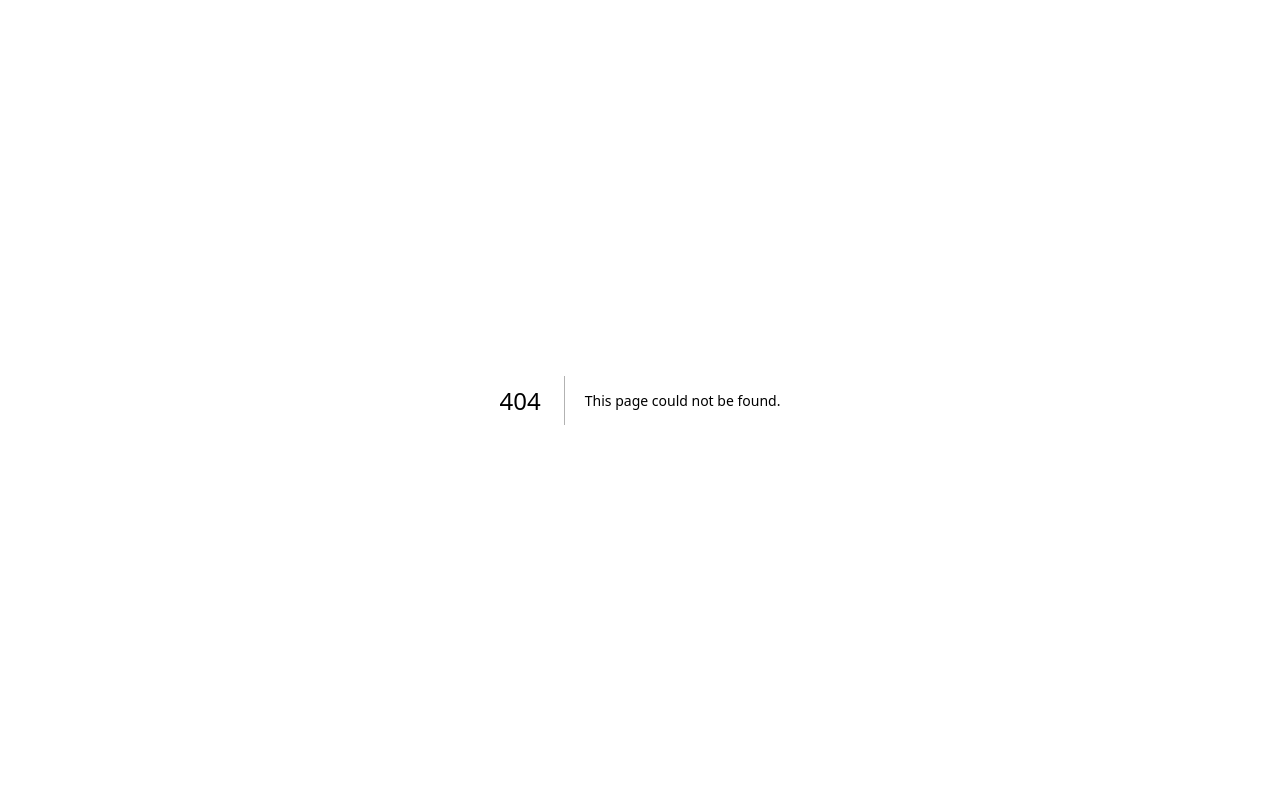
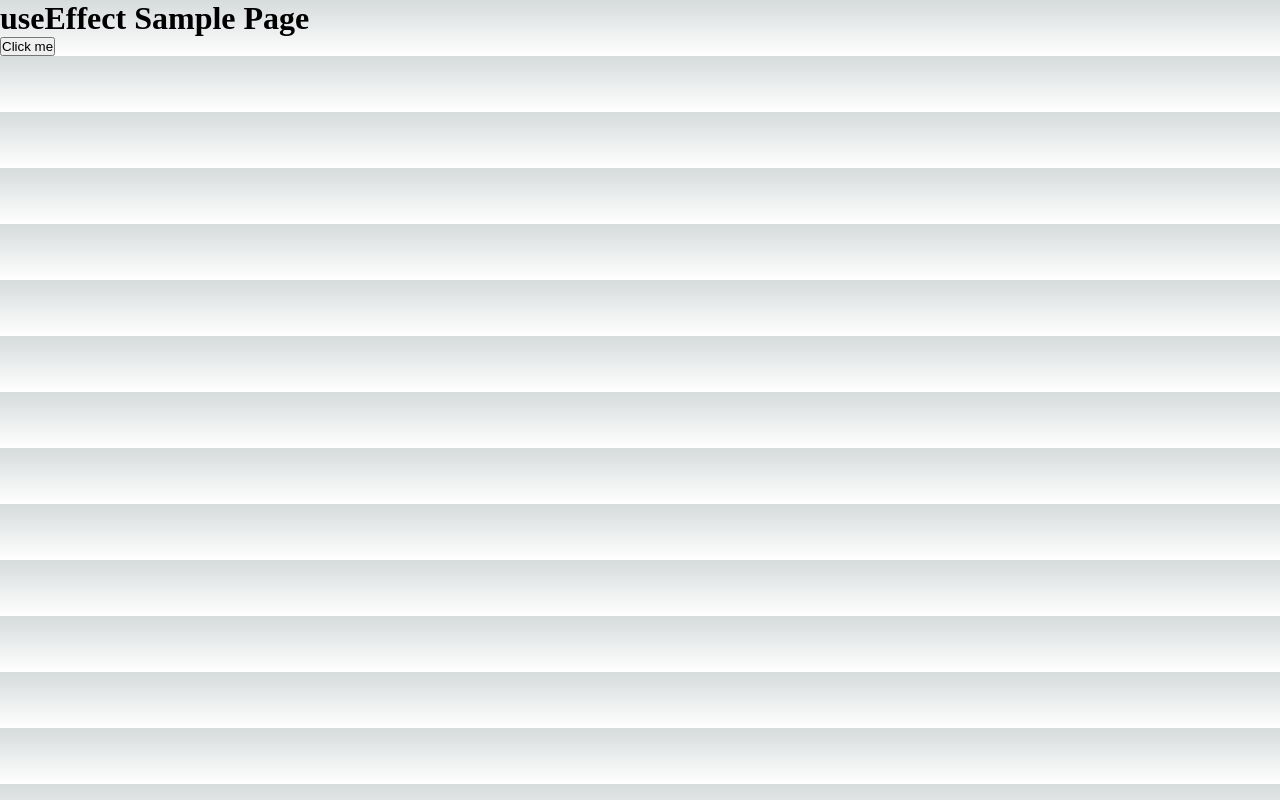
Before and after one commit to negi524/nextjs-starter, a Next.js app: page /use-effect-sample in a window 1280 px wide. Before the commit this address had no page. Built offline with nearby package versions, Linux system fonts and the light colour scheme.

Commit message:
add useEffect sample

```diff
--- /dev/null
+++ b/src/app/use-effect-sample/page.tsx
@@ -0,0 +1,19 @@
+"use client";
+
+import { useEffect, useState } from "react";
+
+export default function UseEffectSamplePage() {
+  const [count, setCount] = useState(0);
+
+  useEffect(() => {
+    document.title = `You clicked ${count} times`;
+    console.log("exec useEffect.");
+  }, [count]);
+
+  return (
+    <>
+      <h1>useEffect Sample Page</h1>
+      <button onClick={() => setCount(count + 1)}>Click me</button>
+    </>
+  );
+}
```
Also changed, not shown: src/app/use-state-sample/page.tsx (+4 -4 lines).
